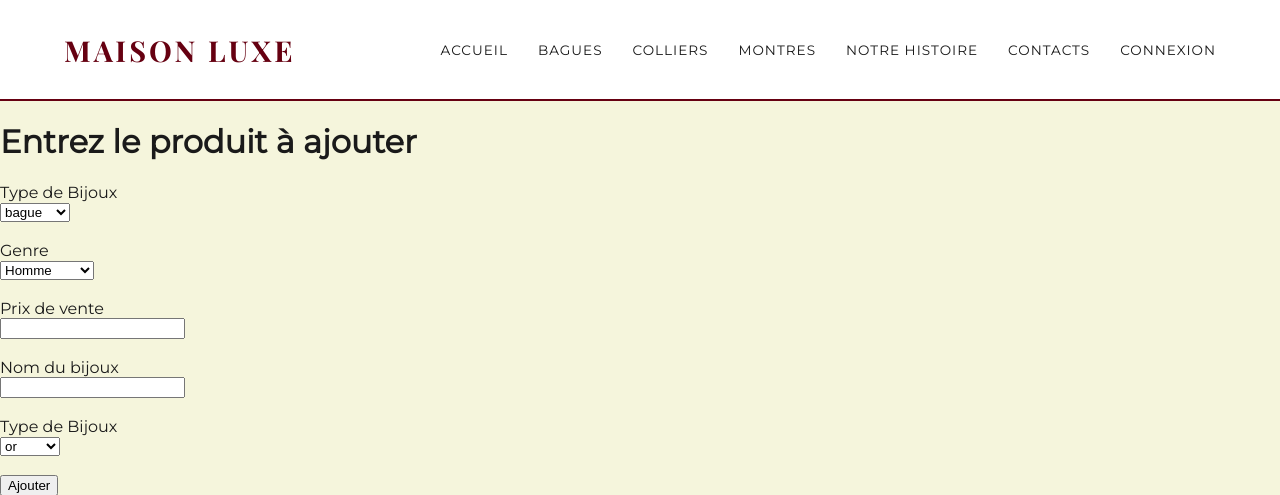
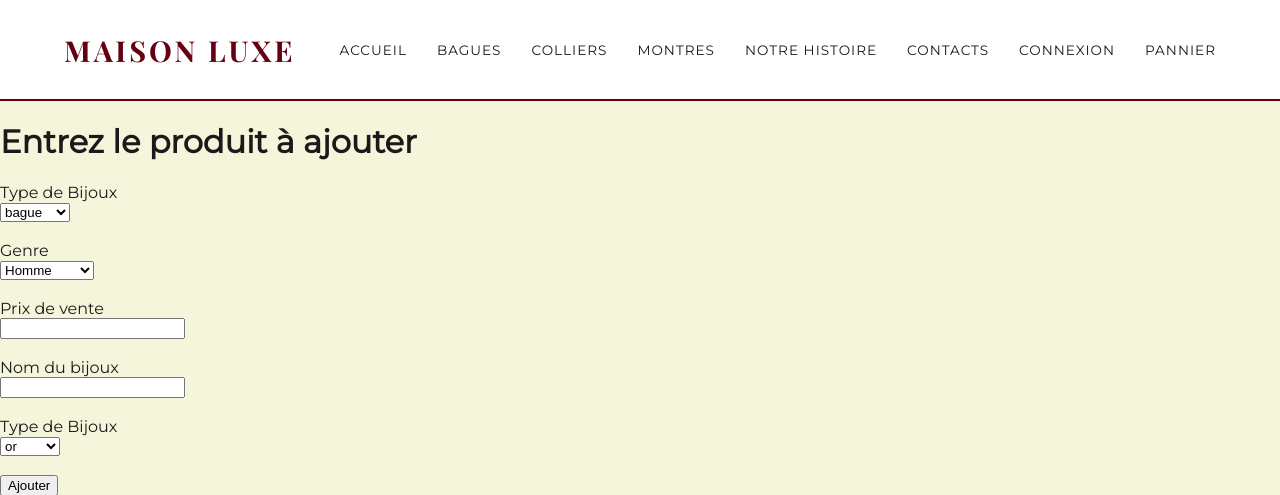
Before and after one commit to Vickkkesp/Project-info-S1-1A, a Flask app: page /Ajout_produit in a window 1280 px wide. Shown: the top 495 px of the page. Run offline with Flask 3, Linux system fonts and the light colour scheme.

Commit message:
ajout pannier

```diff
--- a/Code/app.py
+++ b/Code/app.py
@@ -41,19 +41,35 @@ def admin():
 @app.route("/page0",methods=["GET","POST"])
 def page_connection():
     message = ""  # Initialize message to avoid UnboundLocalError
+    username = session.get("user", None)  # Récupérer l'utilisateur de la session s'il existe
+
     if request.method == "POST":
         # Récupération des données du formulaire
         email = request.form["email"]
         password = request.form["password"]
 
-        # Vérification des identifiants (exemple simplifié)
+        # Vérification des identifiants admin
         if email == "nathan.assens@gmail.com" and password == "kk":
             session["admin"] = True
             return redirect("/admin")
+
+        # Vérification des identifiants utilisateur normal
+        conn = sqlite3.connect("ProjetBdd1.db")
+        cursor = conn.cursor()
+        cursor.execute(
+            "SELECT * FROM utilisateurs WHERE email=? AND password=?",
+            (email, password)
+        )
+        user = cursor.fetchone()
+        conn.close()
+
+        if user:
+            session["user"] = email
+            return redirect("/dashboard")
         else:
             message = "Identifiants incorrects."
 
-    return render_template("Connection.html", message = message) #page une fois connecté
+    return render_template("Connection.html", message=message, username=username) #page une fois connecté
 
 @app.route("/page02")
 def page02_html():
@@ -314,8 +330,8 @@ def bagues():
     return render_template('Bagues.html', categorie="Bagues", produits=liste_bagues)
 
 
-@app.route("/ajouter_panier/<int:id_produit>", methods=["POST"])
-def ajouter_panier(id_produit):
+@app.route("/ajouter_pannier/<int:id_produit>", methods=["POST"])
+def ajouter_pannier(id_produit):
     db = get_db()
     produit = db.execute(
         "SELECT id_produit, prix, nom_bijoux FROM produits WHERE id_produit = ?",
@@ -326,47 +342,53 @@ def ajouter_panier(id_produit):
     if produit is None:
         return redirect("/Liste_produits")  # Rediriger si le produit n'existe pas
 
-    if "panier" not in session:
-        session["panier"] = []
+    if "pannier" not in session:
+        session["pannier"] = []
 
-    panier = session["panier"]
+    pannier = session["pannier"]
     trouve = False
 
-    for article in panier:
+    for article in pannier:
         if article["id_produit"] == produit["id_produit"]:
             article["quantite"] += 1
             trouve = True
             break
 
     if not trouve:
-        panier.append({
+        pannier.append({
             "id_produit": produit["id_produit"],
             "nom_bijoux": produit["nom_bijoux"],
             "prix": produit["prix"],
             "quantite": 1
         })
 
-    session["panier"] = panier
+    session["pannier"] = pannier
     return redirect("/Liste_produits")
 
-@app.route("/panier")
-def panier():
-    panier = session.get("panier", [])
+@app.route("/pannier")
+def pannier():
+    pannier = session.get("pannier", [])
 
     total = 0
-    for article in panier:
+    for article in pannier:
         total += article["prix"] * article["quantite"]
 
-    return render_template("panier.html", panier=panier, total=total)
+    return render_template("pannier.html", pannier=pannier, total=total)
 
-@app.route("/supprimer_panier/<int:id_produit>", methods=["POST"])
-def supprimer_panier(id_produit):
-    panier = session.get("panier", [])
+@app.route("/supprimer_pannier/<int:id_produit>", methods=["POST"])
+def supprimer_pannier(id_produit):
+    pannier = session.get("pannier", [])
 
-    panier = [article for article in panier if article["id_produit"] != id_produit]
+    pannier = [article for article in pannier if article["id_produit"] != id_produit]
 
-    session["panier"] = panier
-    return redirect("/panier")
+    session["pannier"] = pannier
+    return redirect("/pannier")
+
+
+@app.route("/vider_pannier", methods=["POST"])
+def vider_pannier():
+    session["pannier"] = []
+    return redirect("/pannier")
 
 
 if __name__ == '__main__':
--- a/Code/templates/Accueil.html
+++ b/Code/templates/Accueil.html
@@ -62,7 +62,6 @@
             <a href="/page7">
                 <img src="{{ url_for('static', filename='images/image collier.jpg') }}" width="280" height="280" alt="Colliers">
             </a>
-        </div>
     </div>
 
     </div>
--- a/Code/templates/Connection.html
+++ b/Code/templates/Connection.html
@@ -47,7 +47,6 @@
             {% if message %}
                 <p class="message">{{ message }}</p>
             {% endif %}
-            <p>Vous n'êtes pas connecté.</p>
 
             <h2 style="font-family: 'Playfair Display', serif; margin: 30px 0 20px 0;">Connexion</h2>
             <form method="POST" style="text-align: left;">
--- a/Code/templates/base.html
+++ b/Code/templates/base.html
@@ -19,6 +19,7 @@
                 <li><a href="/page11">Notre Histoire</a></li>
                 <li><a href="/page12">Contacts</a></li>
                 <li><a href="/page0">Connexion</a></li>
+                <li><a href="/pannier">Pannier</a></li>
 
 
             </ul>
```
Also changed, not shown: Code/templates/pannier.html (renamed from Code/templates/panier.html, +9 -9 lines), ProjetBdd1.db.
